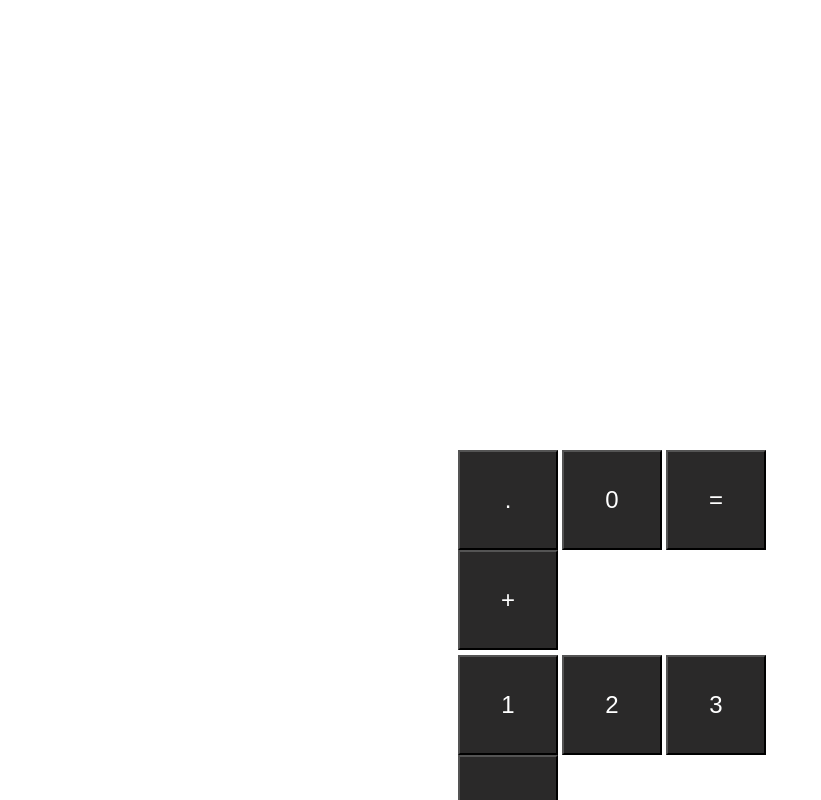
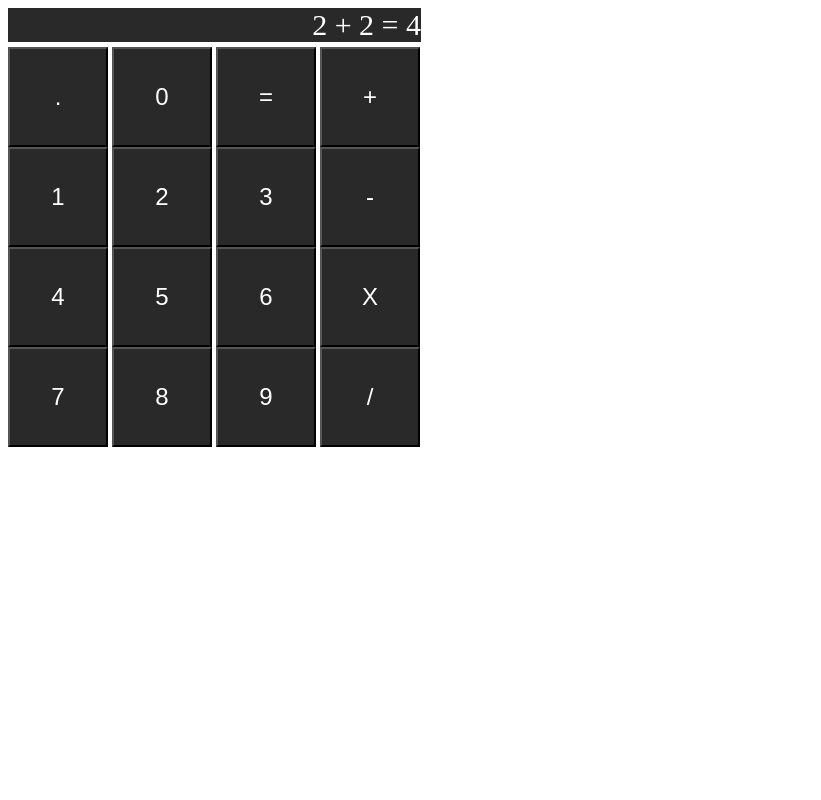
Before and after one commit to gillsukhman209/Calculator, a plain HTML site: page index.html in a window 1280 px wide. Shown: the top 800 px of the page, without its empty margins (0-821 px from the left). Drawn offline with Linux system fonts and the light colour scheme.

Commit message:
Added display

```diff
--- a/index.html
+++ b/index.html
@@ -10,7 +10,7 @@
 
 <body>
     <div class="calculator">
-
+        <div class="display"> 2 + 2 = 4</div>
 
         <div class="btn-grid">
             <div class="row" id="0-row">
--- a/styles.css
+++ b/styles.css
@@ -1,9 +1,7 @@
-.btn-grid {
-    height: 1000px;
+.calculator {
     display: flex;
     flex-direction: column;
     gap: 5px;
-    margin: 450px;
 }
 
 .row .btn {
@@ -14,3 +12,13 @@
     font-size: 24px;
     flex: 1;
 }
+
+.display {
+    height: 50px;
+    width: 413px;
+    color: white;
+    background: rgb(42, 41, 41);
+    font-size: 30px;
+    text-align: right;
+    flex: 1;
+}
```
